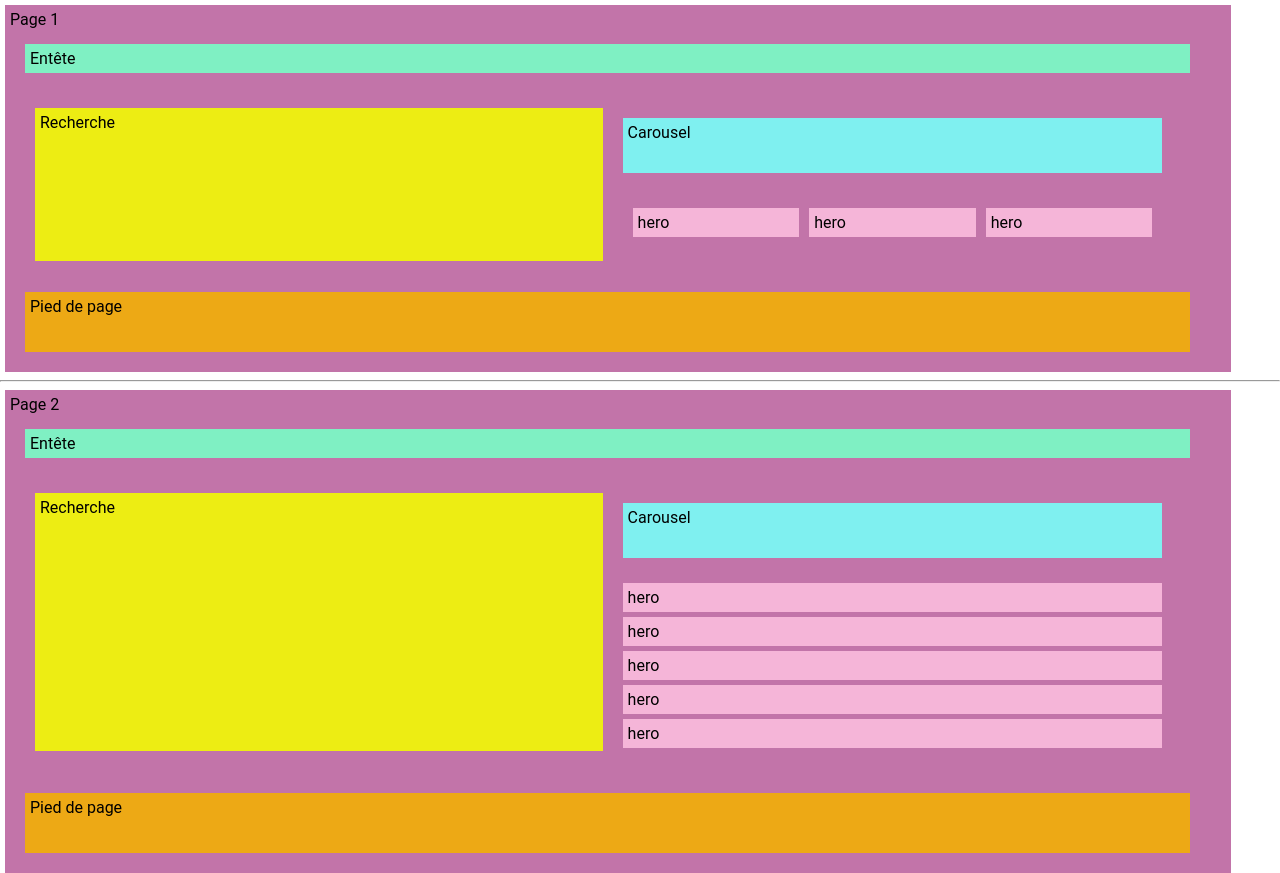
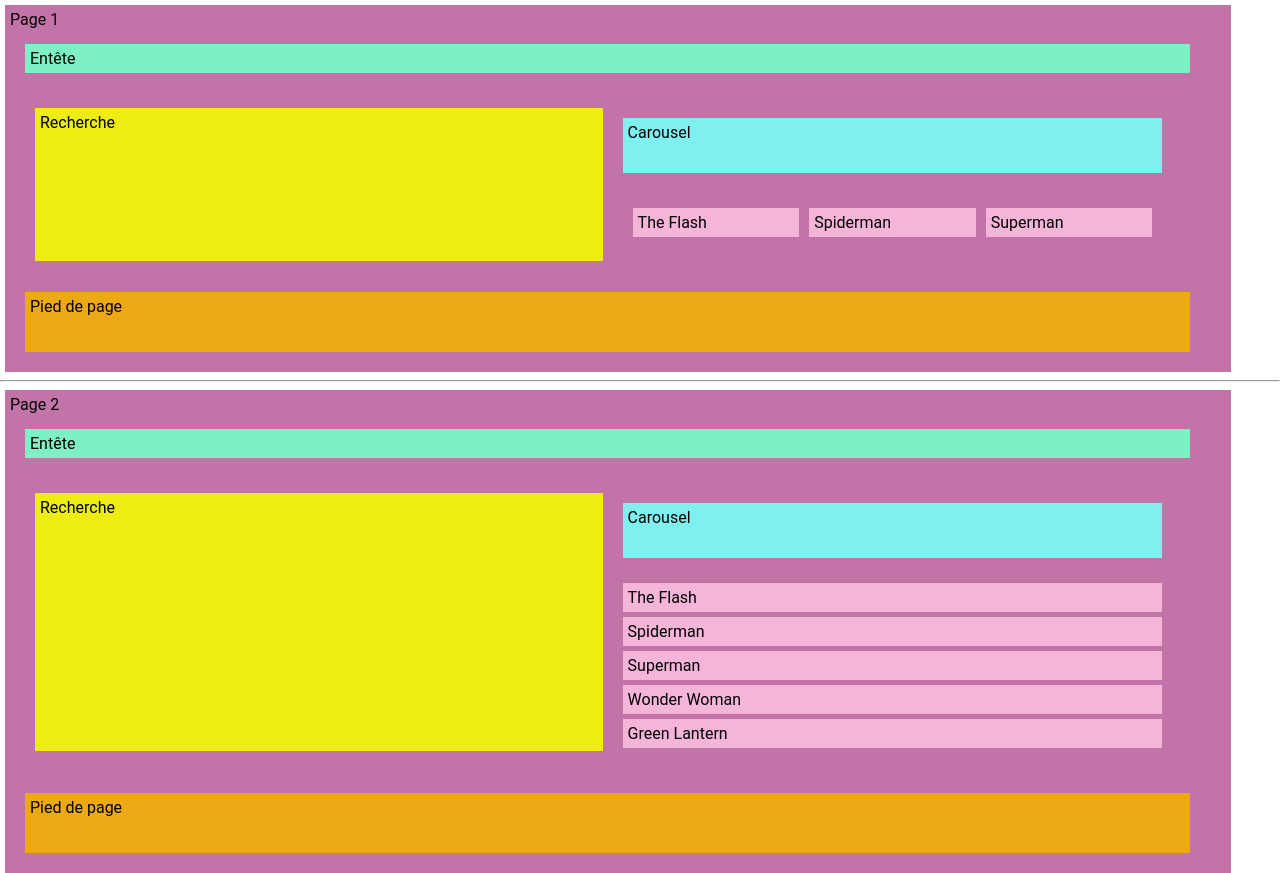
Before and after one commit to Techniques-de-programmation-3/exercice-composants-heros-angular-14, an Angular app: page / in a window 1280 px wide. Built offline with nearby package versions, Linux system fonts and the light colour scheme.

Commit message:
Passage d'information entre composants

```diff
--- a/src/app/hero/hero.component.html
+++ b/src/app/hero/hero.component.html
@@ -1 +1 @@
-<div>hero</div>
+<div>{{hero}}</div>
--- a/src/app/hero/hero.component.ts
+++ b/src/app/hero/hero.component.ts
@@ -1,4 +1,4 @@
-import { Component, OnInit } from '@angular/core';
+import { Component, Input, OnInit } from '@angular/core';
 
 @Component({
   selector: 'app-hero',
@@ -6,6 +6,7 @@ import { Component, OnInit } from '@angular/core';
   styleUrls: ['./hero.component.css']
 })
 export class HeroComponent implements OnInit {
+  @Input() hero?= '';
 
   constructor() { }
 
--- a/src/app/page1/page1.component.html
+++ b/src/app/page1/page1.component.html
@@ -13,13 +13,13 @@
             </div>
             <div class="flex-container">
                 <div>
-                    <app-hero></app-hero>
+                    <app-hero [hero]="hero1"></app-hero>
                 </div>
                 <div>
-                    <app-hero></app-hero>
+                    <app-hero [hero]="hero2"></app-hero>
                 </div>
                 <div>
-                    <app-hero></app-hero>
+                    <app-hero [hero]="hero3"></app-hero>
                 </div>
             </div>
         </div>
--- a/src/app/page1/page1.component.ts
+++ b/src/app/page1/page1.component.ts
@@ -6,6 +6,9 @@ import { Component, OnInit } from '@angular/core';
   styleUrls: ['./page1.component.css']
 })
 export class Page1Component implements OnInit {
+  hero1 = "The Flash";
+  hero2 = "Spiderman";
+  hero3 = "Superman";
 
   constructor() { }
 
--- a/src/app/page2/page2.component.html
+++ b/src/app/page2/page2.component.html
@@ -12,11 +12,11 @@
                 <app-carousel></app-carousel>
             </div>
             <div>
-                <app-hero></app-hero>
-                <app-hero></app-hero>
-                <app-hero></app-hero>
-                <app-hero></app-hero>
-                <app-hero></app-hero>
+                <app-hero [hero]="hero1"></app-hero>
+                <app-hero [hero]="hero2"></app-hero>
+                <app-hero [hero]="hero3"></app-hero>
+                <app-hero [hero]="hero4"></app-hero>
+                <app-hero [hero]="hero5"></app-hero>
             </div>
         </div>
     </div>
--- a/src/app/page2/page2.component.ts
+++ b/src/app/page2/page2.component.ts
@@ -6,6 +6,11 @@ import { Component, OnInit } from '@angular/core';
   styleUrls: ['./page2.component.css']
 })
 export class Page2Component implements OnInit {
+  hero1 = "The Flash";
+  hero2 = "Spiderman";
+  hero3 = "Superman";
+  hero4 = "Wonder Woman";
+  hero5 = "Green Lantern";
 
   constructor() { }
 
```
